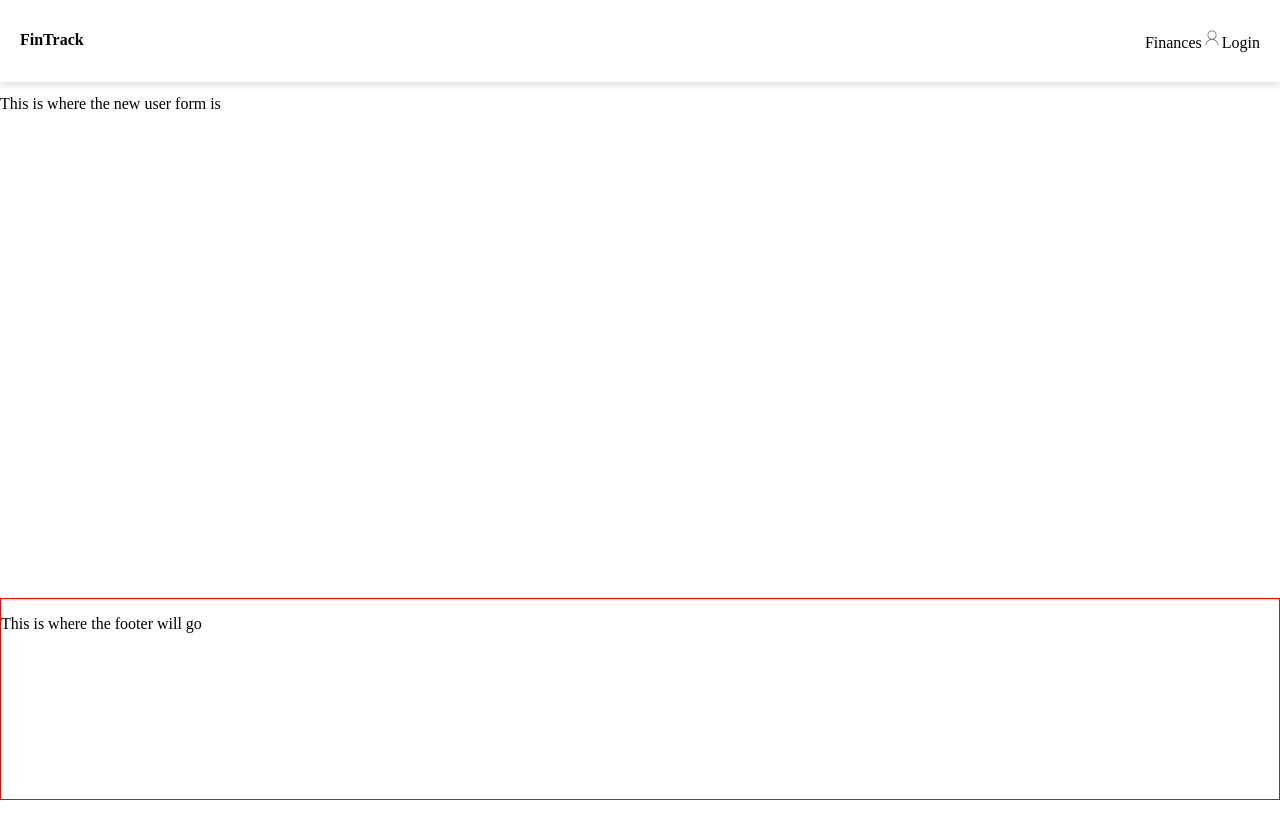
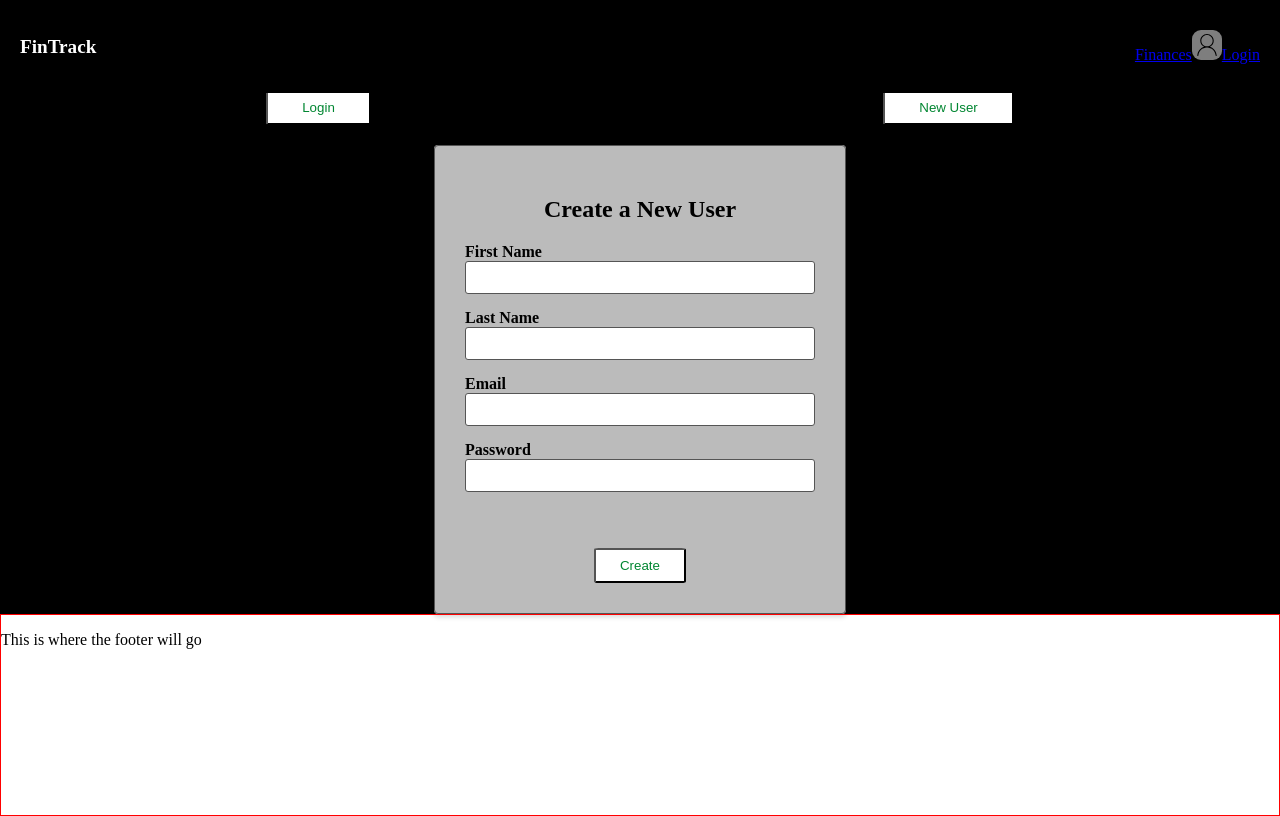
Before and after one commit to DexStephens/FinTrack, a React (Create React App) app in the folder client/: page /profile/newUser in a window 1280 px wide. Built offline with nearby package versions, Linux system fonts and the light colour scheme.

Commit message:
Add styling for the create user and login forms.

```diff
--- a/client/src/App.tsx
+++ b/client/src/App.tsx
@@ -24,6 +24,8 @@ function App() {
         <div
           css={css`
             flex-grow: 1;
+            padding-top: 10vh;
+            background-color: #000000;
           `}
         >
           <Routes>
--- a/client/src/Home/Header.tsx
+++ b/client/src/Home/Header.tsx
@@ -1,6 +1,7 @@
 /** @jsxImportSource @emotion/react */
 import { css } from '@emotion/react';
 import { UserIcon } from '../Layout/Icons';
+import { Link } from 'react-router-dom';
 export const Header = () => {
   return (
     <div
@@ -13,16 +14,21 @@ export const Header = () => {
         align-items: center;
         justify-content: space-between;
         padding: 10px 20px;
-        background-color: #fff;
-        border-bottom: 1px solid #fafafa;
-        box-shadow: 0 3px 7px 0 rgba(110, 112, 114, 0.21);
+        background-color: #000000;
+        color: white;
       `}
     >
-      <h4>FinTrack</h4>
+      <h4
+        css={css`
+          font-size: 1.2em;
+        `}
+      >
+        FinTrack
+      </h4>
       <div>
-        <span>Finances</span>
+        <Link to="">Finances</Link>
         <UserIcon />
-        <span>Login</span>
+        <Link to="profile">Login</Link>
       </div>
     </div>
   );
--- a/client/src/Home/HomePage.tsx
+++ b/client/src/Home/HomePage.tsx
@@ -1,13 +1,67 @@
 /** @jsxImportSource @emotion/react */
 import { css } from '@emotion/react';
+import { Link } from 'react-router-dom';
+import {
+  IntroSection,
+  IntroLinkSection,
+  HomeCard,
+  primaryGreen,
+  PrimaryButton,
+} from '../Styles';
 export const HomePage = () => {
   return (
-    <div
-      css={css`
-        height: 1000px;
-      `}
-    >
-      <h4>This is the home page</h4>
+    <div>
+      <IntroSection>
+        <h1
+          css={css`
+            color: ${primaryGreen};
+          `}
+        >
+          Welcome to FinTrack!
+        </h1>
+      </IntroSection>
+      <IntroLinkSection>
+        <HomeCard>
+          <h4>Login</h4>
+          <PrimaryButton>
+            <Link
+              to="profile/login"
+              css={css`
+                padding: 5px 10px;
+                background-color: transparent;
+                color: inherit;
+                text-decoration: none;
+                cursor: pointer;
+                span {
+                  margin-left: 7px;
+                }
+              `}
+            >
+              Login
+            </Link>
+          </PrimaryButton>
+        </HomeCard>
+        <HomeCard>
+          <h4>Create a new user</h4>
+          <PrimaryButton>
+            <Link
+              to="profile/newUser"
+              css={css`
+                padding: 5px 10px;
+                background-color: transparent;
+                color: inherit;
+                text-decoration: none;
+                cursor: pointer;
+                span {
+                  margin-left: 7px;
+                }
+              `}
+            >
+              Create
+            </Link>
+          </PrimaryButton>
+        </HomeCard>
+      </IntroLinkSection>
     </div>
   );
 };
--- a/client/src/Layout/Icons.tsx
+++ b/client/src/Layout/Icons.tsx
@@ -2,13 +2,18 @@
 
 import { css } from '@emotion/react';
 import user from './user.svg';
+import { Link } from 'react-router-dom';
 export const UserIcon = () => (
+  <Link to="profile">
     <img
       src={user}
       alt="User"
       css={css`
-      width: 20px;
+        width: 30px;
         opacity: 0.6;
+        background-color: lightgray;
+        border-radius: 30%;
       `}
     />
+  </Link>
 );
--- a/client/src/Profile/LoginForm.tsx
+++ b/client/src/Profile/LoginForm.tsx
@@ -1 +1,37 @@
-export const LoginForm = () => <p>This is where the login form will go</p>;
+/** @jsxImportSource @emotion/react */
+import { css } from '@emotion/react';
+import {
+  ProfileFieldset,
+  FieldContainer,
+  FieldLabel,
+  FieldInput,
+  FormButtonContainer,
+  PrimaryButton,
+} from '../Styles';
+export const LoginForm = () => {
+  return (
+    <form>
+      <ProfileFieldset>
+        <div
+          css={css`
+            display: flex;
+            justify-content: center;
+          `}
+        >
+          <h2>Login</h2>
+        </div>
+        <FieldContainer>
+          <FieldLabel htmlFor="email">Email</FieldLabel>
+          <FieldInput id="email" />
+        </FieldContainer>
+        <FieldContainer>
+          <FieldLabel htmlFor="password">Password</FieldLabel>
+          <FieldInput id="password" />
+        </FieldContainer>
+        <FormButtonContainer>
+          <PrimaryButton>Create</PrimaryButton>
+        </FormButtonContainer>
+      </ProfileFieldset>
+    </form>
+  );
+};
--- a/client/src/Profile/NewUserForm.tsx
+++ b/client/src/Profile/NewUserForm.tsx
@@ -1 +1,46 @@
-export const NewUserForm = () => <p>This is where the new user form is</p>;
+/** @jsxImportSource @emotion/react */
+import { css } from '@emotion/react';
+import {
+  ProfileFieldset,
+  FieldInput,
+  FieldLabel,
+  FieldContainer,
+  FormButtonContainer,
+  PrimaryButton,
+} from '../Styles';
+export const NewUserForm = () => {
+  return (
+    <form>
+      <ProfileFieldset>
+        <div
+          css={css`
+            display: flex;
+            justify-content: center;
+          `}
+        >
+          <h2>Create a New User</h2>
+        </div>
+
+        <FieldContainer>
+          <FieldLabel htmlFor="firstName">First Name</FieldLabel>
+          <FieldInput id="firstName" />
+        </FieldContainer>
+        <FieldContainer>
+          <FieldLabel htmlFor="lastName">Last Name</FieldLabel>
+          <FieldInput id="lastName" />
+        </FieldContainer>
+        <FieldContainer>
+          <FieldLabel htmlFor="email">Email</FieldLabel>
+          <FieldInput id="email" />
+        </FieldContainer>
+        <FieldContainer>
+          <FieldLabel htmlFor="password">Password</FieldLabel>
+          <FieldInput id="password" />
+        </FieldContainer>
+        <FormButtonContainer>
+          <PrimaryButton>Create</PrimaryButton>
+        </FormButtonContainer>
+      </ProfileFieldset>
+    </form>
+  );
+};
--- a/client/src/Profile/ProfilePage.tsx
+++ b/client/src/Profile/ProfilePage.tsx
@@ -1,11 +1,55 @@
+/** @jsxImportSource @emotion/react */
+import { css } from '@emotion/react';
+import { PrimaryButton } from '../Styles';
 import { Outlet, Link } from 'react-router-dom';
 export const ProfilePage = () => {
   return (
     <>
-      <h4>This is the profile page</h4>
-      <Link to="login">Login</Link>
-      <Link to="newUser">New User</Link>
-      <Outlet />
+      <div
+        css={css`
+          display: flex;
+          justify-content: space-around;
+          padding: 10px;
+        `}
+      >
+        <PrimaryButton>
+          <Link
+            to="login"
+            css={css`
+              padding: 5px 10px;
+              background-color: transparent;
+              color: inherit;
+              text-decoration: none;
+              cursor: pointer;
+              span {
+                margin-left: 7px;
+              }
+            `}
+          >
+            Login
+          </Link>
+        </PrimaryButton>
+        <PrimaryButton>
+          <Link
+            to="newUser"
+            css={css`
+              padding: 5px 10px;
+              background-color: transparent;
+              color: inherit;
+              text-decoration: none;
+              cursor: pointer;
+              span {
+                margin-left: 7px;
+              }
+            `}
+          >
+            New User
+          </Link>
+        </PrimaryButton>
+      </div>
+      <div>
+        <Outlet />
+      </div>
     </>
   );
 };
--- a/client/src/Styles.ts
+++ b/client/src/Styles.ts
@@ -1,47 +1,96 @@
 import styled from '@emotion/styled';
+import { css } from '@emotion/react';
 
-export const gray1 = '#383737';
+export const primaryGreen = '#008631';
 
-export const gray2 = '#5c5a5a';
+export const primaryGrey = '#555555';
 
-export const gray3 = '#857c81';
+export const secondaryGrey = '#bbbbbb';
 
-export const gray4 = '#b9b9b9';
+export const IntroSection = styled.div`
+  padding: 10vh;
+  background-color: #000000;
+  display: flex;
+  justify-content: space-around;
+  align-items: center;
+`;
 
-export const gray5 = '#e3e2e2';
+export const IntroLinkSection = styled.div`
+  padding: 10vh;
+  background-color: #555555;
+  display: flex;
+  justify-content: center;
+  align-items: center;
+`;
 
-export const gray6 = '#f7f8fa';
+export const HomeCard = styled.div`
+  padding: 1vh;
+  background-color: white;
+  display: flex;
+  flex-direction: column;
+  border: 3px solid #000000;
+  margin: 1vh;
+  min-width: 200px;
+  min-height: 200px;
+  border-radius: 10%;
+`;
 
-export const primary1 = '#681c41';
-
-export const primary2 = '#824c67';
-
-export const accent1 = '#dbb365';
-
-export const accent2 = '#efd197';
-
-export const fontFamily = "'Segoe UI', 'Helvetica Neue',sans-serif";
-
-export const fontSize = '16px';
+export const ProfileFieldset = styled.fieldset`
+  margin: 10px auto 0 auto;
+  padding: 30px;
+  width: 350px;
+  background-color: ${secondaryGrey};
+  border-radius: 4px;
+  border: 1px solid ${primaryGrey};
+  box-shadow: 0 3px 5px 0 rgba(0, 0, 0, 0.16);
+`;
 
 export const PrimaryButton = styled.button`
-  background-color: ${primary2};
-  border-color: ${primary2};
-  border-style: solid;
-  border-radius: 5px;
-  font-family: ${fontFamily};
-  font-size: ${fontSize};
-  padding: 5px 10px;
-  color: white;
-  cursor: pointer;
+  color: ${primaryGreen};
+  padding: 1vh 3vh;
+  border-radius: 5%;
+  background-color: white;
   :hover {
-    background-color: ${primary1};
+    background-color: ${primaryGrey};
   }
   :focus {
-    outline-color: ${primary2};
+    outline-color: ${primaryGrey};
+  }
+`;
+
+const baseFieldCSS = css`
+  box-sizing: border-box;
+  margin-bottom: 5px;
+  padding: 8px 10px;
+  border: 1px solid ${primaryGrey};
+  border-radius: 3px;
+  color: ${secondaryGrey};
+  background-color: white;
+  width: 100%;
+  :focus {
+    outline-color: ${secondaryGrey};
   }
   :disabled {
-    opacity: 0.5;
-    cursor: not-allowed;
+    background-color: ${secondaryGrey};
   }
 `;
+
+export const FieldInput = styled.input`
+  ${baseFieldCSS}
+`;
+
+export const FieldLabel = styled.label`
+  font-weight: bold;
+`;
+
+export const FieldContainer = styled.div`
+  margin-bottom: 10px;
+`;
+
+export const FormButtonContainer = styled.div`
+  margin: 30px 0px 0px 0px;
+  padding: 20px 0px 0px 0px;
+  border-top: 1px solid ${secondaryGrey};
+  display: flex;
+  justify-content: center;
+`;
```
Lines whose indentation alone changed are shown as unchanged.
